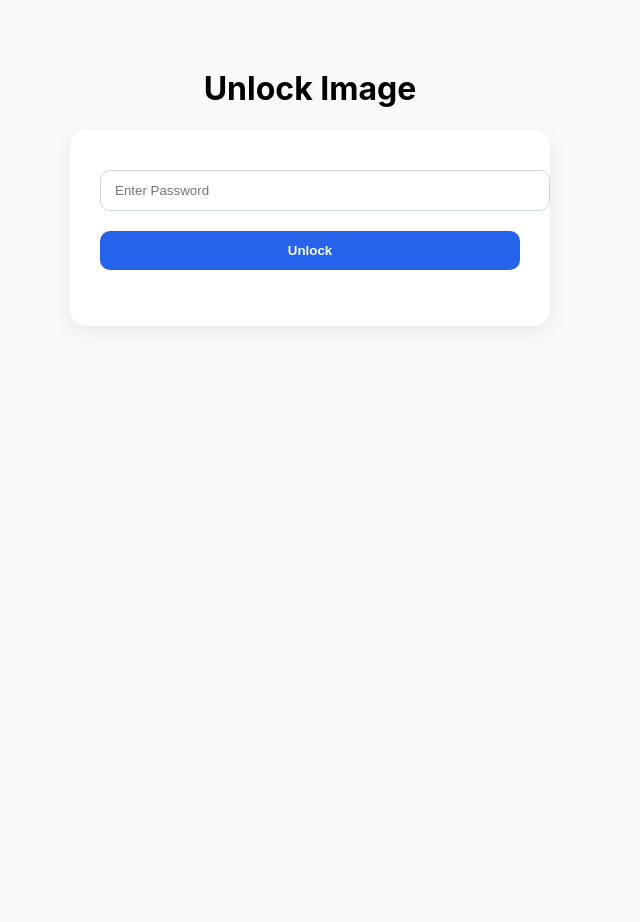
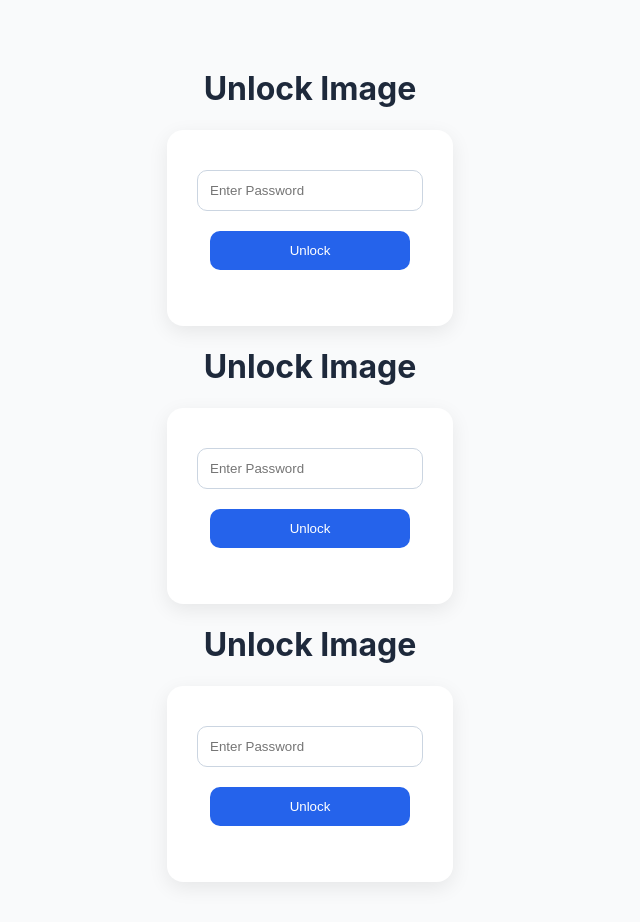
Before and after one commit to adnan3112/qr-image-app, a plain HTML site: page frontend /viewer.html in a window 1280 px wide. Shown: the whole page, without its empty margins (330-970 px from the left). Before the commit the page ends 800 px from the top, so only its background shows below. Drawn offline with Linux system fonts and the light colour scheme.

Commit message:
32th Commit

```diff
--- a/frontend /viewer.html
+++ b/frontend /viewer.html
@@ -7,23 +7,23 @@
     <style>
       body {
         font-family: "Inter", Arial, sans-serif;
-        background: #f9fafb;
         text-align: center;
         padding: 40px 20px;
+        background: #f9fafb;
+        color: #1e293b;
       }
       .card {
-        background: #fff;
+        display: inline-block;
         padding: 30px;
         border-radius: 16px;
+        background: #fff;
         box-shadow: 0 6px 20px rgba(0, 0, 0, 0.08);
-        max-width: 420px;
-        margin: auto;
       }
       input,
       button {
-        width: 100%;
-        padding: 12px 14px;
+        padding: 12px;
         margin: 10px 0;
+        width: 200px;
         border-radius: 10px;
         border: 1px solid #cbd5e1;
       }
@@ -31,16 +31,13 @@
         background: #2563eb;
         color: #fff;
         border: none;
-        font-weight: 600;
         cursor: pointer;
-        transition: 0.3s;
       }
       button:hover {
         background: #1d4ed8;
-        transform: scale(1.03);
       }
       #protectedImg {
-        max-width: 100%;
+        max-width: 80%;
         margin-top: 20px;
         display: none;
         border-radius: 12px;
@@ -49,14 +46,13 @@
       #error {
         color: #dc2626;
         font-weight: 600;
-        margin-top: 10px;
       }
     </style>
   </head>
   <body>
     <h1>Unlock Image</h1>
     <div class="card">
-      <input type="password" id="inputPwd" placeholder="Enter Password" />
+      <input type="password" id="inputPwd" placeholder="Enter Password" /><br />
       <button onclick="checkPassword()">Unlock</button>
       <p id="error"></p>
       <img id="protectedImg" src="" />
@@ -64,7 +60,7 @@
 
     <script>
       const params = new URLSearchParams(window.location.search);
-      const fileName = params.get("fileName");
+      const fileName = params.get("file");
       const correctPwd = params.get("pwd");
 
       async function checkPassword() {
@@ -88,8 +84,195 @@
             }
           } catch (err) {
             console.error(err);
-            document.getElementById("error").textContent =
-              "Error fetching image!";
+            document.getElementById("error").textContent = "Error fetching image!";
+          }
+        } else {
+          document.getElementById("error").textContent = "Incorrect password!";
+        }
+      }
+    </script>
+  </body>
+</html><!DOCTYPE html>
+<html lang="en">
+  <head>
+    <meta charset="UTF-8" />
+    <meta name="viewport" content="width=device-width, initial-scale=1.0" />
+    <title>Unlock Image</title>
+    <style>
+      body {
+        font-family: "Inter", Arial, sans-serif;
+        text-align: center;
+        padding: 40px 20px;
+        background: #f9fafb;
+        color: #1e293b;
+      }
+      .card {
+        display: inline-block;
+        padding: 30px;
+        border-radius: 16px;
+        background: #fff;
+        box-shadow: 0 6px 20px rgba(0, 0, 0, 0.08);
+      }
+      input,
+      button {
+        padding: 12px;
+        margin: 10px 0;
+        width: 200px;
+        border-radius: 10px;
+        border: 1px solid #cbd5e1;
+      }
+      button {
+        background: #2563eb;
+        color: #fff;
+        border: none;
+        cursor: pointer;
+      }
+      button:hover {
+        background: #1d4ed8;
+      }
+      #protectedImg {
+        max-width: 80%;
+        margin-top: 20px;
+        display: none;
+        border-radius: 12px;
+        box-shadow: 0 6px 20px rgba(0, 0, 0, 0.25);
+      }
+      #error {
+        color: #dc2626;
+        font-weight: 600;
+      }
+    </style>
+  </head>
+  <body>
+    <h1>Unlock Image</h1>
+    <div class="card">
+      <input type="password" id="inputPwd" placeholder="Enter Password" /><br />
+      <button onclick="checkPassword()">Unlock</button>
+      <p id="error"></p>
+      <img id="protectedImg" src="" />
+    </div>
+
+    <script>
+      const params = new URLSearchParams(window.location.search);
+      const fileName = params.get("file");
+      const correctPwd = params.get("pwd");
+
+      async function checkPassword() {
+        const entered = document.getElementById("inputPwd").value;
+        if (entered === correctPwd) {
+          try {
+            const res = await fetch(
+              `https://qr-image-app.onrender.com/download?fileName=${encodeURIComponent(
+                fileName
+              )}`
+            );
+            const data = await res.json();
+            if (data.downloadUrl) {
+              const img = document.getElementById("protectedImg");
+              img.src = data.downloadUrl;
+              img.style.display = "block";
+              document.getElementById("error").textContent = "";
+            } else {
+              document.getElementById("error").textContent =
+                "Failed to get image URL.";
+            }
+          } catch (err) {
+            console.error(err);
+            document.getElementById("error").textContent = "Error fetching image!";
+          }
+        } else {
+          document.getElementById("error").textContent = "Incorrect password!";
+        }
+      }
+    </script>
+  </body>
+</html><!DOCTYPE html>
+<html lang="en">
+  <head>
+    <meta charset="UTF-8" />
+    <meta name="viewport" content="width=device-width, initial-scale=1.0" />
+    <title>Unlock Image</title>
+    <style>
+      body {
+        font-family: "Inter", Arial, sans-serif;
+        text-align: center;
+        padding: 40px 20px;
+        background: #f9fafb;
+        color: #1e293b;
+      }
+      .card {
+        display: inline-block;
+        padding: 30px;
+        border-radius: 16px;
+        background: #fff;
+        box-shadow: 0 6px 20px rgba(0, 0, 0, 0.08);
+      }
+      input,
+      button {
+        padding: 12px;
+        margin: 10px 0;
+        width: 200px;
+        border-radius: 10px;
+        border: 1px solid #cbd5e1;
+      }
+      button {
+        background: #2563eb;
+        color: #fff;
+        border: none;
+        cursor: pointer;
+      }
+      button:hover {
+        background: #1d4ed8;
+      }
+      #protectedImg {
+        max-width: 80%;
+        margin-top: 20px;
+        display: none;
+        border-radius: 12px;
+        box-shadow: 0 6px 20px rgba(0, 0, 0, 0.25);
+      }
+      #error {
+        color: #dc2626;
+        font-weight: 600;
+      }
+    </style>
+  </head>
+  <body>
+    <h1>Unlock Image</h1>
+    <div class="card">
+      <input type="password" id="inputPwd" placeholder="Enter Password" /><br />
+      <button onclick="checkPassword()">Unlock</button>
+      <p id="error"></p>
+      <img id="protectedImg" src="" />
+    </div>
+
+    <script>
+      const params = new URLSearchParams(window.location.search);
+      const fileName = params.get("file");
+      const correctPwd = params.get("pwd");
+
+      async function checkPassword() {
+        const entered = document.getElementById("inputPwd").value;
+        if (entered === correctPwd) {
+          try {
+            const res = await fetch(
+              `https://qr-image-app.onrender.com/download?fileName=${encodeURIComponent(
+                fileName
+              )}`
+            );
+            const data = await res.json();
+            if (data.downloadUrl) {
+              const img = document.getElementById("protectedImg");
+              img.src = data.downloadUrl;
+              img.style.display = "block";
+              document.getElementById("error").textContent = "";
+            } else {
+              document.getElementById("error").textContent =
+                "Failed to get image URL.";
+            }
+          } catch (err) {
+            console.error(err);
+            document.getElementById("error").textContent = "Error fetching image!";
           }
         } else {
           document.getElementById("error").textContent = "Incorrect password!";
```
Also changed, not shown: backend/server.js (+13 -12 lines), frontend /index.html (+11 -21 lines).
